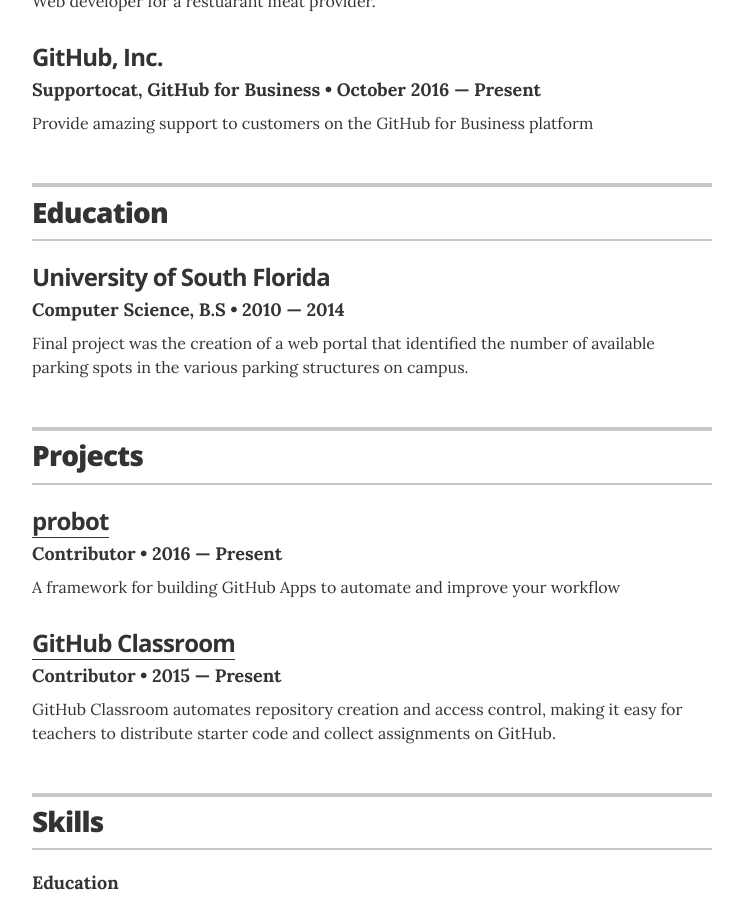
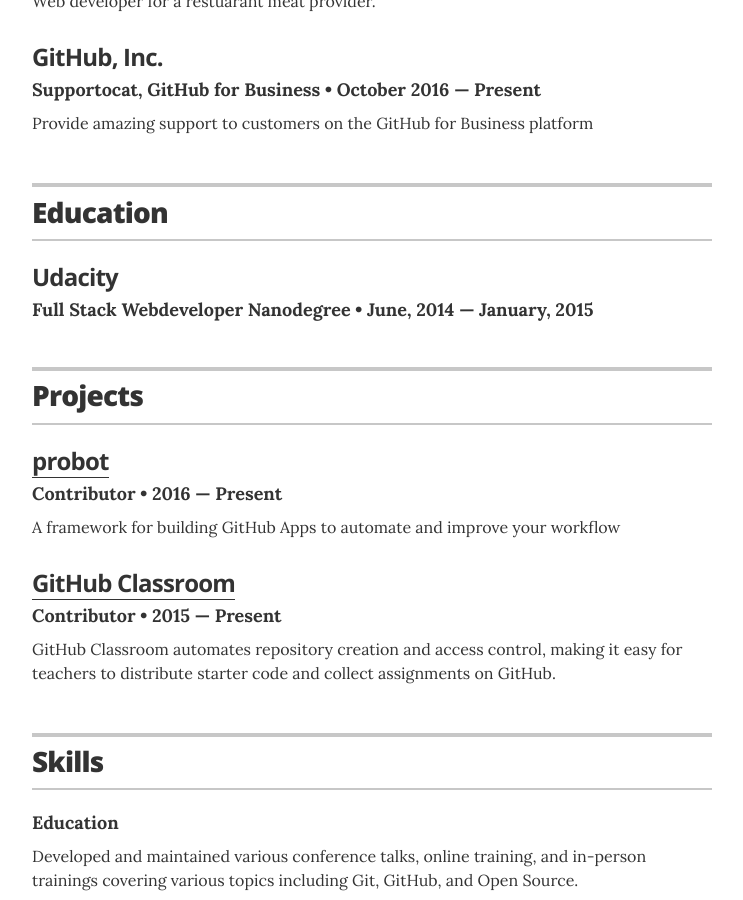
Before and after one commit to dhanushdeveloper429/merge-conflict, a Jekyll site: the page built from index.html, in a window 1280 px wide and 900 px high, scrolled down 720 px. Shown: the whole window, without its empty margins (268-1011 px from the left). Built offline with Jekyll 4.4.1, drawn with Linux system fonts in a browser that asks for light colours.

Commit message:
Update education.yml

```diff
--- a/_data/education.yml
+++ b/_data/education.yml
@@ -1,6 +1,6 @@
 # Degree
-- degree: Computer Science, B.S
-  uni: University of South Florida
-  year: 2010 &mdash; 2014
+- degree: Full Stack Webdeveloper Nanodegree
+  uni: Udacity
+  year: June, 2014 &mdash; January, 2015
   # awards:
-  summary: Final project was the creation of a web portal that identified the number of available parking spots in the various parking structures on campus.
+  # summary:
```
